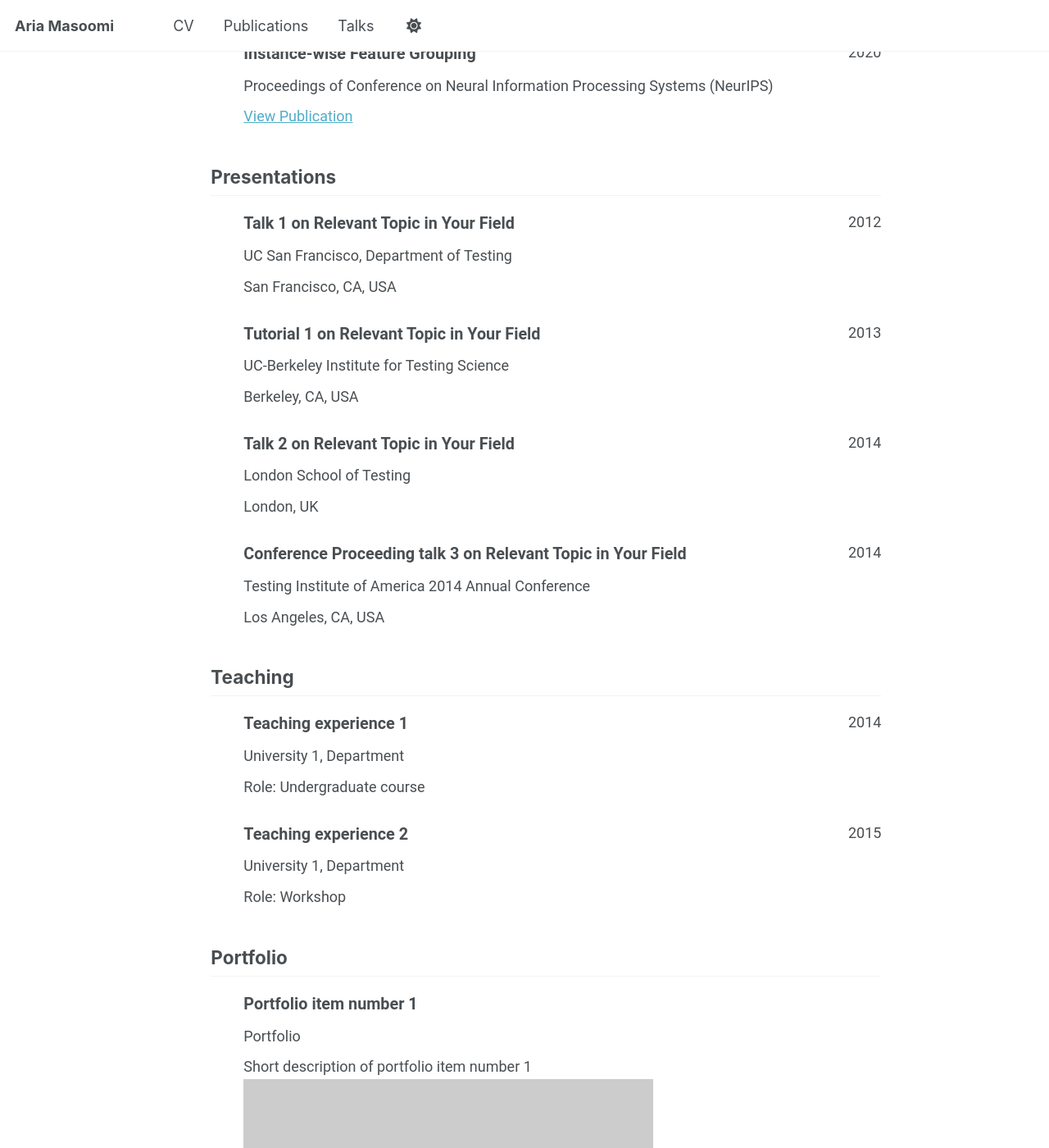
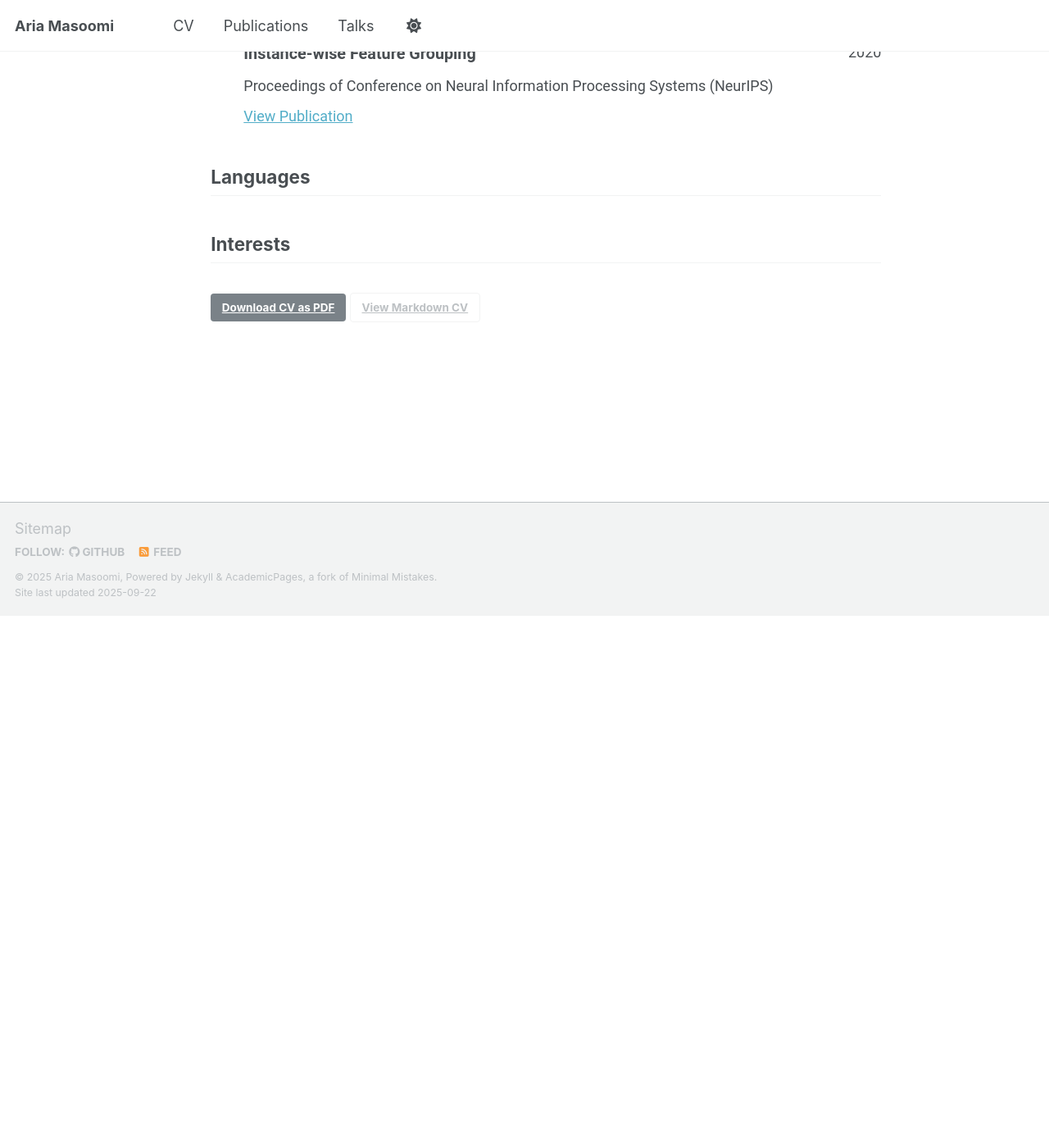
Before and after one commit to ariahimself/ariahimself.github.io, a Jekyll site: the page built from _pages/cv-json.md, in a window 1280 px wide and 1400 px high, scrolled down 2523 px. Shown: the whole window at 82% size. Built offline with Jekyll 4.4.1, drawn with Linux system fonts in a browser that asks for light colours; a script that is not in the unit is left out; after the commit the page ends 3274 px from its top, so only the background shows below that.

```diff
--- a/_data/cv.json
+++ b/_data/cv.json
@@ -167,59 +167,7 @@
       "authors": "Aria Masoomi*, Chieh Wu*, et al."
     }
   ],
-  "presentations": [
-    {
-      "name": "Talk 1 on Relevant Topic in Your Field",
-      "event": "UC San Francisco, Department of Testing",
-      "date": "2012-03-01",
-      "location": "San Francisco, CA, USA",
-      "description": ""
-    },
-    {
-      "name": "Tutorial 1 on Relevant Topic in Your Field",
-      "event": "UC-Berkeley Institute for Testing Science",
-      "date": "2013-03-01",
-      "location": "Berkeley, CA, USA",
-      "description": ""
-    },
-    {
-      "name": "Talk 2 on Relevant Topic in Your Field",
-      "event": "London School of Testing",
-      "date": "2014-02-01",
-      "location": "London, UK",
-      "description": ""
-    },
-    {
-      "name": "Conference Proceeding talk 3 on Relevant Topic in Your Field",
-      "event": "Testing Institute of America 2014 Annual Conference",
-      "date": "2014-03-01",
-      "location": "Los Angeles, CA, USA",
-      "description": ""
-    }
-  ],
-  "teaching": [
-    {
-      "course": "Teaching experience 1",
-      "institution": "University 1, Department",
-      "date": "2014-01-01",
-      "role": "Undergraduate course",
-      "description": ""
-    },
-    {
-      "course": "Teaching experience 2",
-      "institution": "University 1, Department",
-      "date": "2015-01-01",
-      "role": "Workshop",
-      "description": ""
-    }
-  ],
-  "portfolio": [
-    {
-      "name": "Portfolio item number 1",
-      "category": "portfolio",
-      "date": "",
-      "url": "",
-      "description": "Short description of portfolio item number 1<br/><img src='/images/500x300.png'>"
-    }
-  ]
+  "presentations": [],
+  "teaching": [],
+  "portfolio": []
 }
```
Also changed, not shown: _pages/cv.md (+16 -25 lines).
